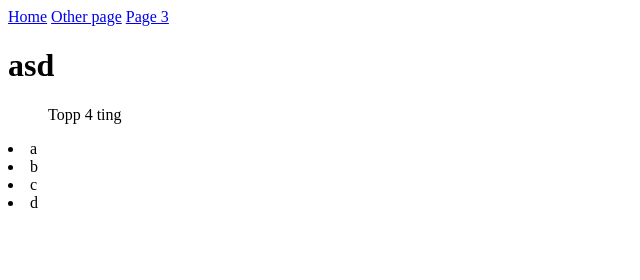
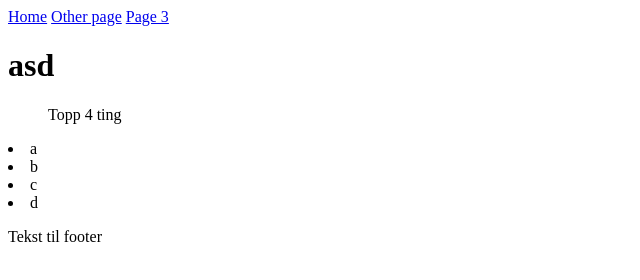
Before and after one commit to Johns189/Min-nettside-for-kodeloftet, a website: page page3.html in a window 1280 px wide. Shown: the whole page, without its empty margins (0-640 px from the left). Drawn offline with Linux system fonts and the light colour scheme.

Commit message:
Tekst til footer

```diff
--- a/page3.html
+++ b/page3.html
@@ -24,7 +24,7 @@
 
         </main>
         <footer>
-
+            <p>Tekst til footer</p>
         </footer>
     </body>
 
```
